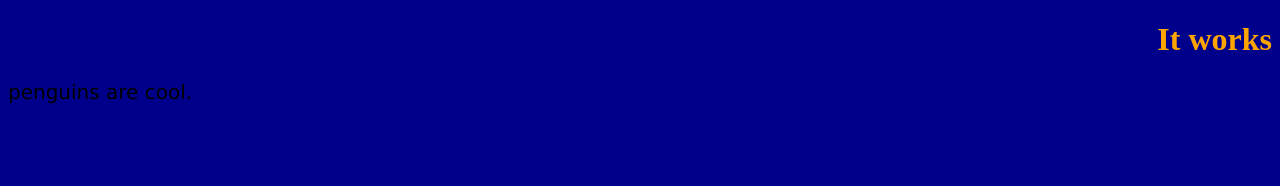
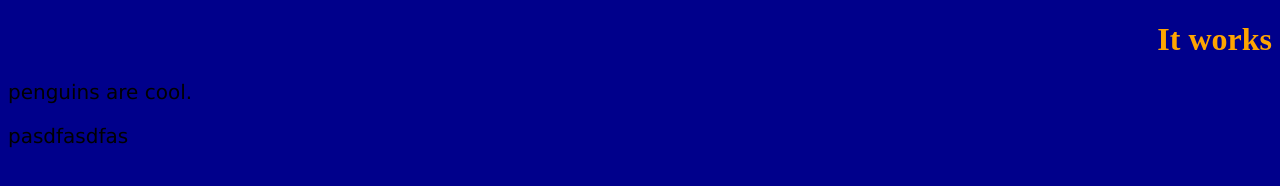
Before and after one commit to LightL223/L, a plain HTML site: page index.html in a window 1280 px wide. Drawn offline with Linux system fonts and the light colour scheme.

Commit message:
Update index.html

```diff
--- a/index.html
+++ b/index.html
@@ -17,5 +17,6 @@
   </head>
   <h1> It works </h1>
   <p> penguins are cool.</p>
+   <p> pasdfasdfas </p>
   </body>
 </html>
```
